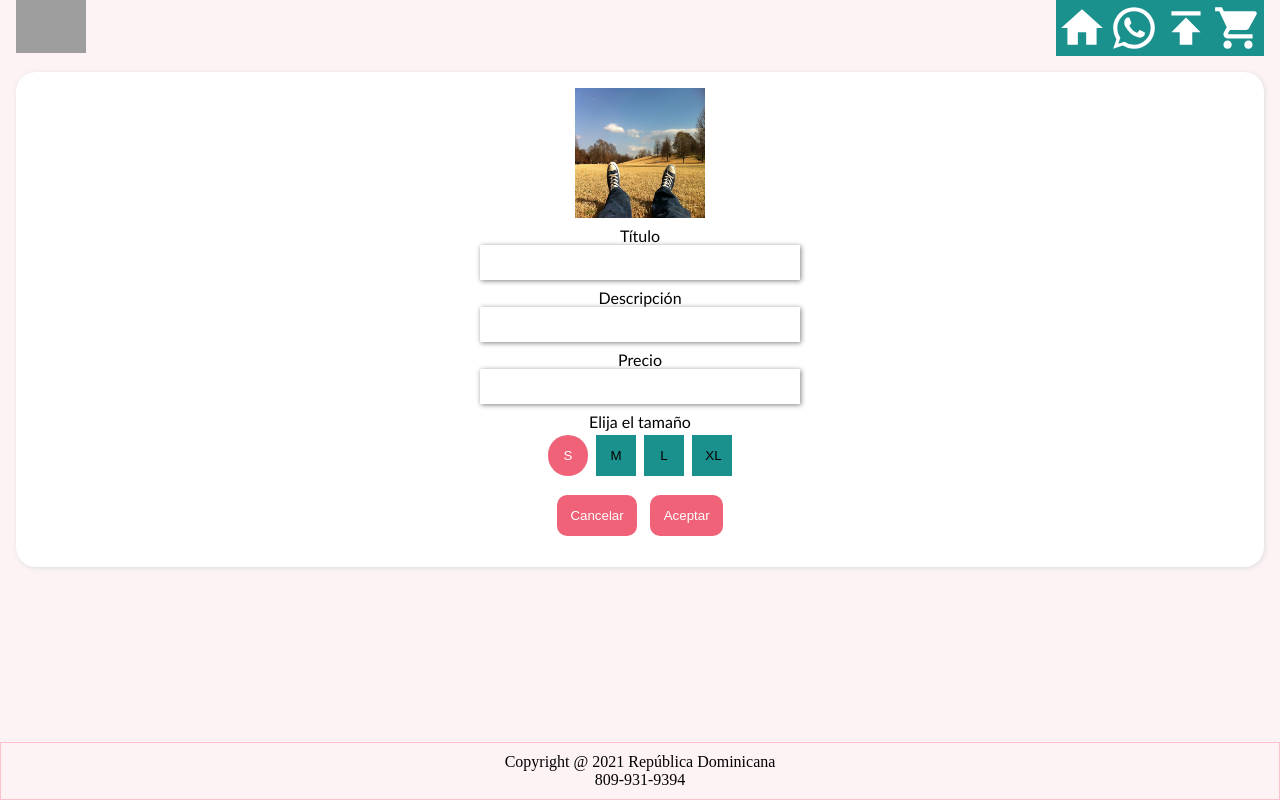
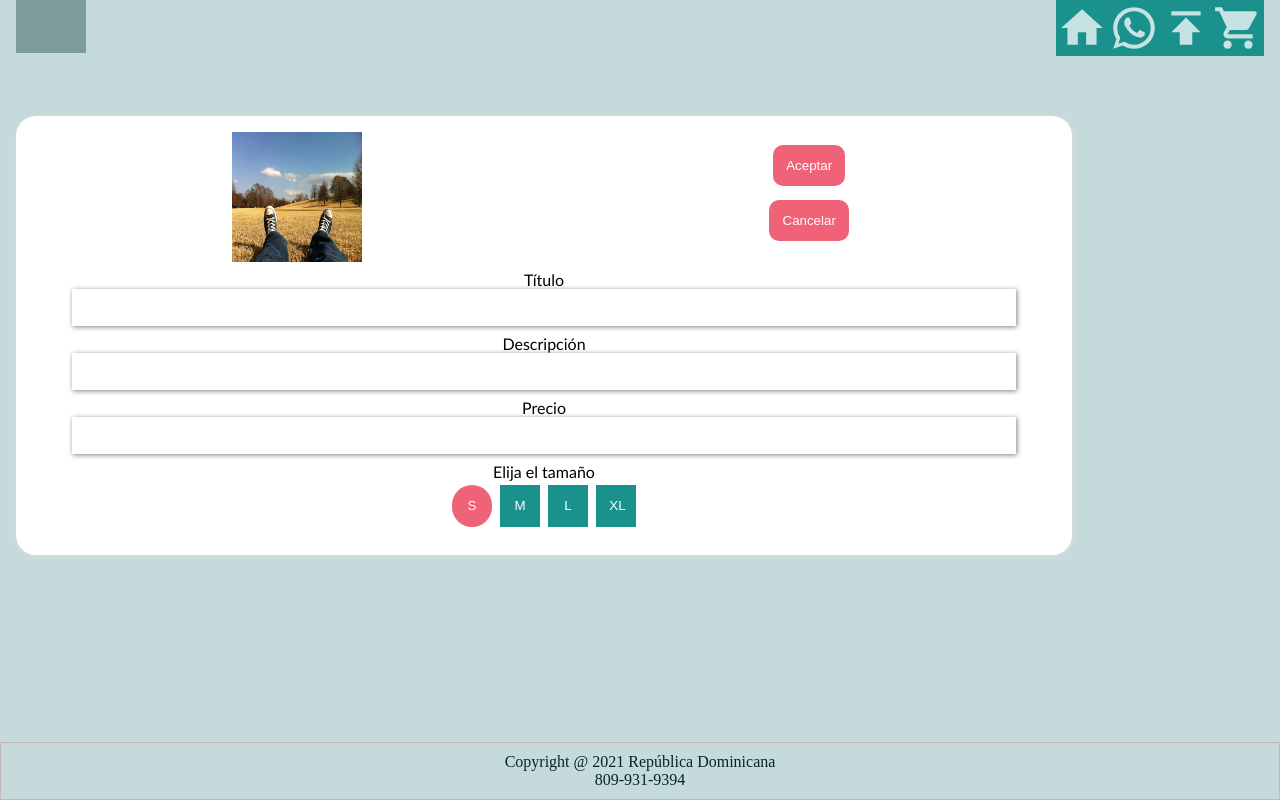
Before and after one commit to zeniff81/noly, a React (Create React App) app: page /test in a window 1280 px wide. Built offline with nearby package versions, Linux system fonts and the light colour scheme; grey boxes are pictures that could not be loaded.

Commit message:
ItemCardEdit completed

```diff
--- a/src/components/ItemUpload/ItemCard.js
+++ b/src/components/ItemUpload/ItemCard.js
@@ -3,31 +3,40 @@ import './css/ItemCard.css';
 import '../../css/global.css';
 import { useState } from 'react';
 import ItemCardMenu from './ItemCardMenu';
+import ItemCardEdit from './ItemCardEdit';
 
-function ItemCard({ item }) {
+function ItemCard({ setShowEdit, doc }) {
 	const [showMenu, setShowMenu] = useState(false);
+
 	return (
-		<div className={`itemCard ${(showMenu ? 'itemCard__selected'  : '')} hover`} onClick={() => setShowMenu(!showMenu)}>
+		<div
+			className={`itemCard ${showMenu ? 'itemCard__selected' : ''} hover`}
+			onClick={() => setShowMenu(!showMenu)}
+		>
 			<div className="itemCard__row">
 				<div className="itemCard__imageContainer">
-					<img src={item.imageUrl} alt="" className="itemCard__image" />
+					<img src={doc.imageUrl} alt="" className="itemCard__image" />
 				</div>
 				<div className="itemCard__info">
-					<div className="itemCard__title">Colcha Roja</div>
-					<div className="itemCard__desc">
-						Adornada con encajes y botones dorados
-					</div>
+					<div className="itemCard__title">{doc.title}</div>
+					<div className="itemCard__desc">{doc.description}</div>
 					<div className="itemCard__two-in-a-row">
-					<div className="itemCard__price">$234</div>
-					<div className="itemCard__size">small</div>
+						<div className="itemCard__price">{doc.price}</div>
+						<div className="itemCard__size">{doc.size}</div>
 					</div>
 				</div>
 			</div>
+
+			{/* ItemCardMenu */}
 			<div className="itemCard__row">
 				<div className="itemCard__menu">
-					{showMenu ? <ItemCardMenu setShowMenu={setShowMenu} /> :
-					<div style={{color: 'gray', fontStyle: 'italic'}}>Seleccionar para ver opciones</div>
-					}
+					{showMenu ? (
+						<ItemCardMenu setShowMenu={setShowMenu} setShowEdit={setShowEdit} />
+					) : (
+						<div style={{ color: 'gray', fontStyle: 'italic' }}>
+							Seleccionar para ver opciones
+						</div>
+					)}
 				</div>
 			</div>
 		</div>
--- a/src/components/ItemUpload/ItemCardEdit.js
+++ b/src/components/ItemUpload/ItemCardEdit.js
@@ -3,7 +3,7 @@ import './css/ItemCardEdit.css';
 import Button from '../common/Button';
 import SizeSelector from './SizeSelector';
 
-function ItemCardEdit() {
+function ItemCardEdit({ setShowEdit }) {
 	const [state, setState] = useState({
 		title: 'newtitle',
 		description: 'newDesc',
@@ -15,8 +15,10 @@ function ItemCardEdit() {
 		setState({ ...state, size: newSize });
 	};
 
-  const onCancelClick = () => {
-    //onCancelClick
+	const hideItemCardEdit = (e) => {
+		const allowToHide = ['itemCardEditCancel', 'itemCardEditCover'];
+
+		if (allowToHide.includes(e.target.id)) setShowEdit(false);
 	};
 
 	const onOkClick = () => {
@@ -24,34 +26,42 @@ function ItemCardEdit() {
 	};
 
 	return (
-    <div className='itemCardEdit'>
-      <div className='itemCardEdit__row'>
+		<div className="cover" id="itemCardEditCover" onClick={hideItemCardEdit}>
+			<div className="itemCardEdit">
+				<div className="itemCardEdit__row rowHeader">
 					<img
 						src={require('../../resources/campo.png')}
-          alt=''
-          className='itemCardEdit__image'
+						alt=""
+						className="itemCardEdit__image"
+					/>
+					<div className="itemCardEdit__row itemCardEdit__actions">
+						<Button onClick={onOkClick} caption="Aceptar" />
+						<Button
+							onClick={hideItemCardEdit}
+							caption="Cancelar"
+							id="itemCardEditCancel"
 						/>
 					</div>
-      <div className='itemCardEdit__row' value={state.title}>
-        <div>Título</div>
-        <input type='text' />
-      </div>
-      <div className='itemCardEdit__row' value={state.description}>
-        <div>Descripción</div>
-        <input type='text' />
-      </div>
-      <div className='itemCardEdit__row' value={state.price}>
-        <div>Precio</div>
-        <input type='text' />
 				</div>
 
-      <div className='itemCardEdit__row'>
+				<div className="itemCardEdit__row" value={state.title}>
+					<div>Título</div>
+					<input type="text" />
+				</div>
+
+				<div className="itemCardEdit__row" value={state.description}>
+					<div>Descripción</div>
+					<input type="text" />
+				</div>
+
+				<div className="itemCardEdit__row" value={state.price}>
+					<div>Precio</div>
+					<input type="text" />
+				</div>
+
+				<div className="itemCardEdit__row">
 					<SizeSelector setSize={setSize} />
 				</div>
-
-      <div className='itemCardEdit__row itemCardEdit__actions'>
-        <Button onClick={onCancelClick} caption='Cancelar' />
-        <Button onClick={onOkClick} caption='Aceptar' />
 			</div>
 		</div>
 	);
--- a/src/components/ItemUpload/ItemCardMenu.js
+++ b/src/components/ItemUpload/ItemCardMenu.js
@@ -2,14 +2,14 @@ import React from 'react';
 import './css/ItemCardMenu.css';
 import '../../css/global.css';
 
-
-const ItemCardMenu = ({ setShowMenu }) => {
+const ItemCardMenu = ({ setShowMenu, setShowEdit, doc }) => {
 	const deselectClick = (e) => {
 		e.stopPropagation();
 		setShowMenu(false);
 	};
 	const editClick = (e) => {
 		e.stopPropagation();
+		setShowEdit(true);
 	};
 	return (
 		<div className="itemCardMenu">
--- a/src/components/ItemUpload/ItemUpload.js
+++ b/src/components/ItemUpload/ItemUpload.js
@@ -3,6 +3,7 @@ import { useRef } from 'react';
 import { useState } from 'react';
 import { v4 as uuidv4 } from 'uuid';
 import ItemCard from './ItemCard';
+import ItemCardEdit from './ItemCardEdit';
 import ProgressBar from '../ProgressBar';
 import React from 'react';
 import useFirestore from '../../firebase/useFirestore';
@@ -10,9 +11,10 @@ import useStorageMultiple from './useStorageMultiple';
 
 function ItemUploader() {
 	const [items, setItems] = useState(null);
+	const [showEdit, setShowEdit] = useState(false);
+	const { docs } = useFirestore('unpublished');
 	const { progress } = useStorageMultiple(items);
-	const { docs } = useFirestore('unpublished');
-	const inputRef = useRef()
+	const inputRef = useRef();
 
 	const onChangeHandler = (e) => {
 		const files = e.target.files;
@@ -22,14 +24,29 @@ function ItemUploader() {
 	return (
 		<div className="itemUpload">
 			<div className="itemUpload__row">
-			<input type="file" ref={inputRef} style={{display: 'none'}} multiple onChange={onChangeHandler} />
-			<button className="inputFile" onClick={()=> inputRef.current.click()}>Subir artículos</button>
+				<input
+					type="file"
+					ref={inputRef}
+					style={{ display: 'none' }}
+					multiple
+					onChange={onChangeHandler}
+				/>
+				<button className="inputFile" onClick={() => inputRef.current.click()}>
+					Subir artículos
+				</button>
 			</div>
+			{/* ProgressBar */}
 			{items && <ProgressBar progress={progress} />}
 
+			{/* ItemList */}
 			<div className="itemUploader__itemList">
-				{docs && docs.map((doc) => <ItemCard key={uuidv4()} item={doc} />)}
+				{docs &&
+					docs.map((doc) => (
+						<ItemCard key={uuidv4()} doc={doc} setShowEdit={setShowEdit} />
+					))}
 			</div>
+			{/* ItemCardEdit */}
+			{showEdit && <ItemCardEdit setShowEdit={setShowEdit} />}
 		</div>
 	);
 }
--- a/src/components/ItemUpload/css/ItemCardEdit.css
+++ b/src/components/ItemUpload/css/ItemCardEdit.css
@@ -1,9 +1,21 @@
+.cover {
+	background: var(--colorSecondary25);
+	width: 100%;
+	height: 100%;
+	z-index: 10;
+	position: absolute;
+	top: 0;
+}
+
 .itemCardEdit {
 	margin: 1em;
 	background: white;
 	padding: 1em;
 	box-shadow: 1px 1px 5px #ddd;
 	border-radius: 20px;
+	width: 80%;
+	position: fixed;
+	top: 100px;
 }
 
 .itemCardEdit input {
@@ -12,12 +24,20 @@
 	text-align: center;
 	box-shadow: 1px 1px 5px gray;
 	padding: 10px;
-	width: 300px;
+	width: 90%;
+}
+.itemCardEdit input {
+	border: solid 1px white;
+	transition: all 100ms;
 }
 
-.itemCardEdit input:hover {
+.itemCardEdit input:focus {
 	border-radius: 20px;
 	background: var(--colorPrimary25);
+	border: solid 1px var(--colorPrimary25);
+}
+.itemCardEdit input:hover {
+	border: solid 1px var(--colorPrimary);
 }
 
 .itemCardEdit__image {
@@ -31,11 +51,15 @@
 	align-items: center;
 	margin-bottom: 0.5em;
 }
+.rowHeader {
+	flex-direction: row;
+	justify-content: space-around;
+}
 
 .itemCardEdit__row > div {
 }
 
 .itemCardEdit__actions {
-	flex-direction: row;
+	flex-direction: column;
 	justify-content: center;
 }
--- a/src/components/ItemUpload/css/ItemUpload.css
+++ b/src/components/ItemUpload/css/ItemUpload.css
@@ -1,15 +1,16 @@
 .itemUpload {
 	padding: 10px;
 	align-items: center;
+	position: relative;
 }
 
-.itemUpload__row{
+.itemUpload__row {
 	display: flex;
 	justify-content: center;
 	width: 100%;
 }
 
-.inputFile{
+.inputFile {
 	background: var(--colorPrimary25);
 	border-radius: 20px;
 	color: white;
--- a/src/components/ItemUpload/css/SizeSelector.css
+++ b/src/components/ItemUpload/css/SizeSelector.css
@@ -15,8 +15,10 @@
 	border: none;
 	outline: none;
 	padding: 1em;
+	color: white;
 	margin: 4px;
 	width: 40px;
+	transition: all 100ms;
 }
 
 .sizeSelector__title {
--- a/src/components/common/Button.js
+++ b/src/components/common/Button.js
@@ -5,7 +5,11 @@ function Button({ caption, secondary, ...props }) {
 	const secondaryClass = secondary && ' secondaryClass';
 	return (
 		<>
-      <button className={'hablaConNolyBtn ' + props.className + secondaryClass}>
+			<button
+				className={'hablaConNolyBtn ' + props.className + secondaryClass}
+				onClick={props.onClick}
+				id={props.id}
+			>
 				{caption}
 			</button>
 		</>
--- a/src/css/global.css
+++ b/src/css/global.css
@@ -1,6 +1,11 @@
+.hover {
+	border-width: 1;
+	border-style: solid;
+	border: solid 1px rgba(0, 0, 0, 0);
+}
+
 .hover:hover {
 	border: solid 1px var(--colorPrimary);
-
 
 	transform: scale(1.05);
 	/* transition: transform 0.1s; */
--- /dev/null
+++ b/src/redux/itemUpload/types.js
@@ -0,0 +1 @@
+const UPLOAD
```
Also changed, not shown: src/redux/itemUpload/actions.js (added), src/redux/itemUpload/reducer.js (added). Lines whose indentation alone changed are shown as unchanged.
